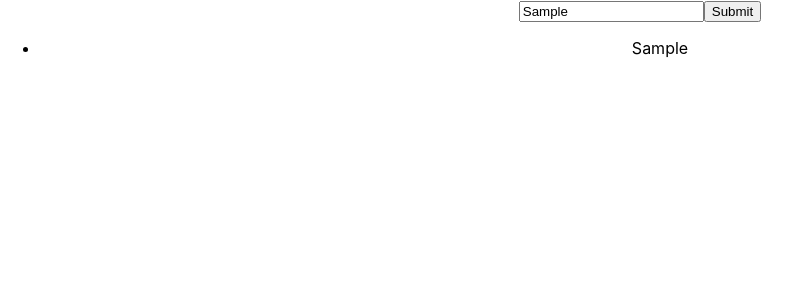
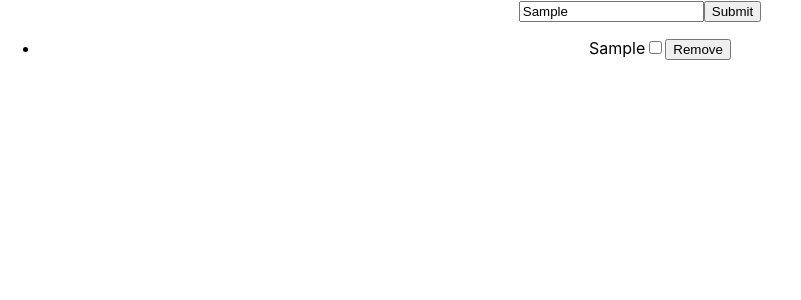
Before and after one commit to bperkins06/react-todo, a React (Create React App) app: page / in a window 1280 px wide. Both pictures are taken after typing "Sample" into the empty fields and a click on the button "Submit". Shown: the top 300 px of the page, without its empty margins (0-801 px from the left). Built offline with nearby package versions, Linux system fonts and the light colour scheme.

Commit message:
complete and remove todo

```diff
--- a/src/App.tsx
+++ b/src/App.tsx
@@ -1,5 +1,6 @@
 import React, { useState } from 'react';
 import './App.css';
+
 type Todo = {
   id: number;
   task: string;
@@ -39,6 +40,12 @@ function App() {
     setTodos([...todos]);
   };
 
+  const handleDelete = (id: number) => {
+    const index = todos.findIndex((todo) => todo.id === id);
+    todos.splice(index, 1);
+    setTodos([...todos]);
+  };
+
   return (
     <div className="App">
       <form onSubmit={handleFormSubmit}>
@@ -49,13 +56,12 @@ function App() {
         {todos.map((todo) => (
           <li key={todo.id}>
             {todo.task}
-            {/*
             <input
                 type="checkbox"
                 checked={todo.isCompleted}
                 onChange={() => handleChangeChecked(todo)}
             />
-            */}
+            <button onClick={() => handleDelete(todo.id)}>Remove</button>
           </li>
         ))}
       </ul>
```
Lines whose indentation alone changed are shown as unchanged.
